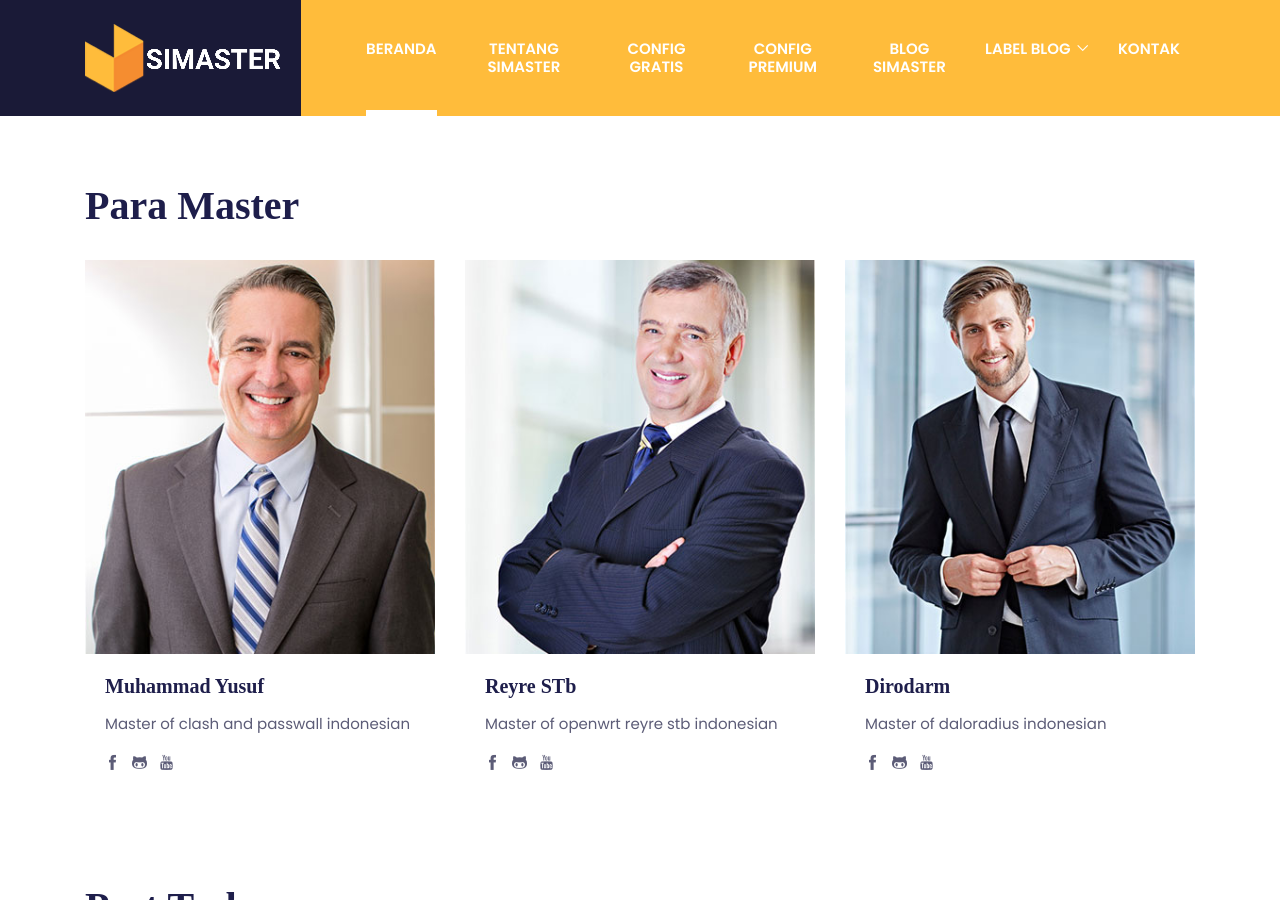
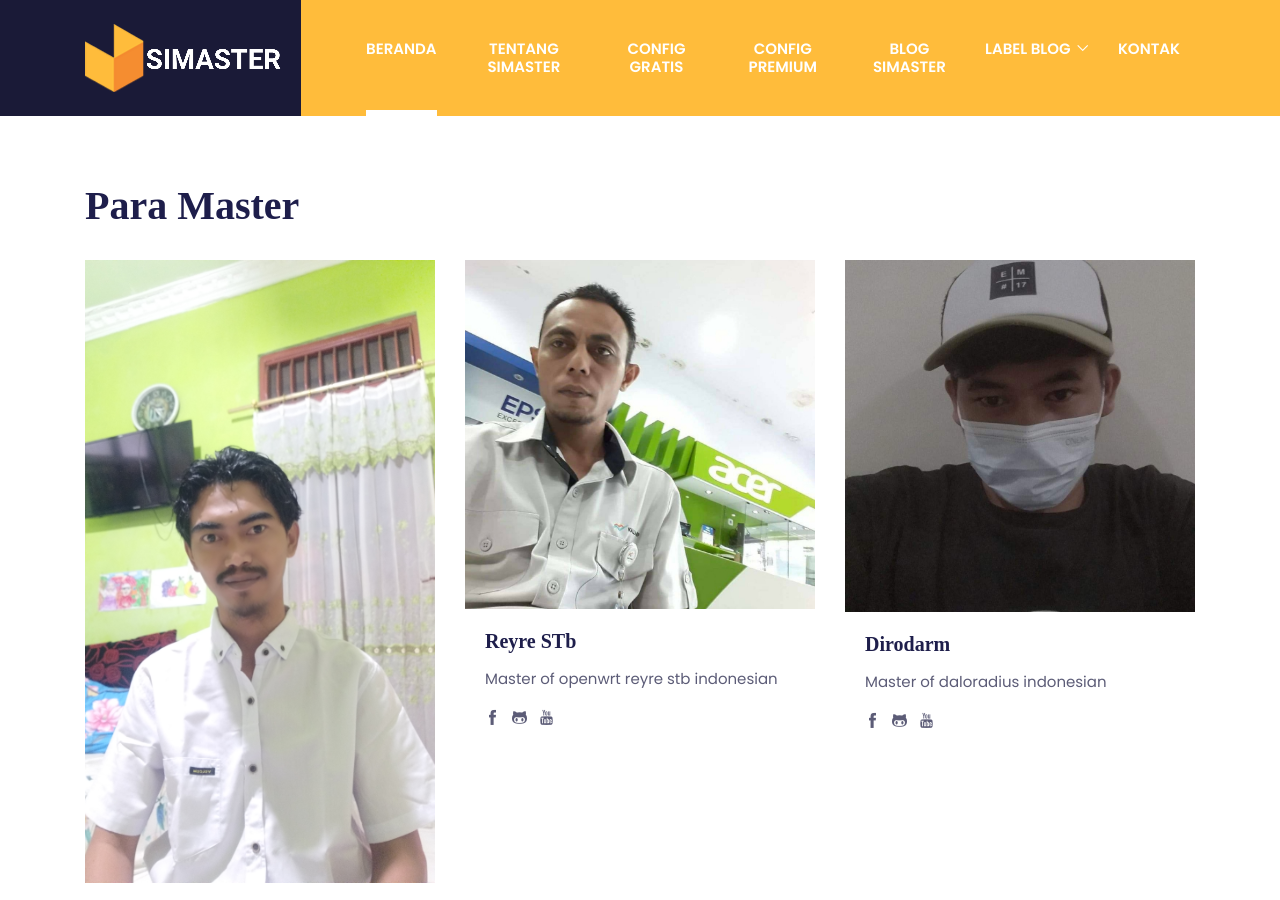
Before and after one commit to mwnsofficial/simastertutorials.github.io, a Jekyll site: the page built from index.html, in a window 1280 px wide and 900 px high, scrolled down 4389 px. Built offline with Jekyll 4.4.1, drawn with Linux system fonts in a browser that asks for light colours; some web fonts are replaced; the list of posts is cut into pages by our own code.

Commit message:
Update mentor.html

```diff
--- a/_includes/mentor.html
+++ b/_includes/mentor.html
@@ -8,7 +8,7 @@
       <!-- teacher -->
       <div class="col-lg-4 col-sm-6 mb-5 mb-lg-0">
         <div class="card border-0 rounded-0 hover-shadow">
-          <img class="card-img-top rounded-0" src="images/teachers/teacher-1.jpg" alt="teacher">
+          <img class="card-img-top rounded-0" src="/images/teachers/yusuf.jpg" alt="teacher">
           <div class="card-body">
             <a href="teacher-single.html">
               <h4 class="card-title">Muhammad Yusuf</h4>
@@ -16,8 +16,8 @@
             <p>Master of clash and passwall indonesian</p>
             <ul class="list-inline">
               <li class="list-inline-item"><a class="text-color" href="#!"><i class="ti-facebook"></i></a></li>
-              <li class="list-inline-item"><a class="text-color" href="#!"><i class="ti-github"></i></a></li>
-              <li class="list-inline-item"><a class="text-color" href="#!"><i class="ti-youtube"></i></a></li>
+              <li class="list-inline-item"><a class="text-color" href="https://github.com/mwnsofficial"><i class="ti-github"></i></a></li>
+              <li class="list-inline-item"><a class="text-color" href="https://youtube.com/@idtechannel"><i class="ti-youtube"></i></a></li>
             </ul>
           </div>
         </div>
@@ -25,16 +25,16 @@
       <!-- teacher -->
       <div class="col-lg-4 col-sm-6 mb-5 mb-lg-0">
         <div class="card border-0 rounded-0 hover-shadow">
-          <img class="card-img-top rounded-0" src="images/teachers/teacher-2.jpg" alt="teacher">
+          <img class="card-img-top rounded-0" src="/images/teachers/reyre.jpg" alt="teacher">
           <div class="card-body">
             <a href="teacher-single.html">
               <h4 class="card-title">Reyre STb</h4>
             </a>
             <p>Master of openwrt reyre stb indonesian</p>
             <ul class="list-inline">
-              <li class="list-inline-item"><a class="text-color" href="#!"><i class="ti-facebook"></i></a></li>
-              <li class="list-inline-item"><a class="text-color" href="#!"><i class="ti-github"></i></a></li>
-              <li class="list-inline-item"><a class="text-color" href="#!"><i class="ti-youtube"></i></a></li>
+              <li class="list-inline-item"><a class="text-color" href="https://www.facebook.com/r3yr3?mibextid=ZbWKwL"><i class="ti-facebook"></i></a></li>
+              <li class="list-inline-item"><a class="text-color" href="https://github.com/r3yr3"><i class="ti-github"></i></a></li>
+              <li class="list-inline-item"><a class="text-color" href="https://youtube.com/@indonesiantech"><i class="ti-youtube"></i></a></li>
             </ul>
           </div>
         </div>
@@ -42,14 +42,14 @@
       <!-- teacher -->
       <div class="col-lg-4 col-sm-6 mb-5 mb-lg-0">
         <div class="card border-0 rounded-0 hover-shadow">
-          <img class="card-img-top rounded-0" src="images/teachers/teacher-3.jpg" alt="teacher">
+          <img class="card-img-top rounded-0" src="/images/teachers/dirodarm.jpg" alt="teacher">
           <div class="card-body">
             <a href="teacher-single.html">
               <h4 class="card-title">Dirodarm</h4>
             </a>
             <p>Master of daloradius indonesian</p>
             <ul class="list-inline">
-              <li class="list-inline-item"><a class="text-color" href="#!"><i class="ti-facebook"></i></a></li>
+              <li class="list-inline-item"><a class="text-color" href="https://www.facebook.com/diro.darmawan?mibextid=ZbWKwL"><i class="ti-facebook"></i></a></li>
               <li class="list-inline-item"><a class="text-color" href="#!"><i class="ti-github"></i></a></li>
               <li class="list-inline-item"><a class="text-color" href="#!"><i class="ti-youtube"></i></a></li>
             </ul>
```
